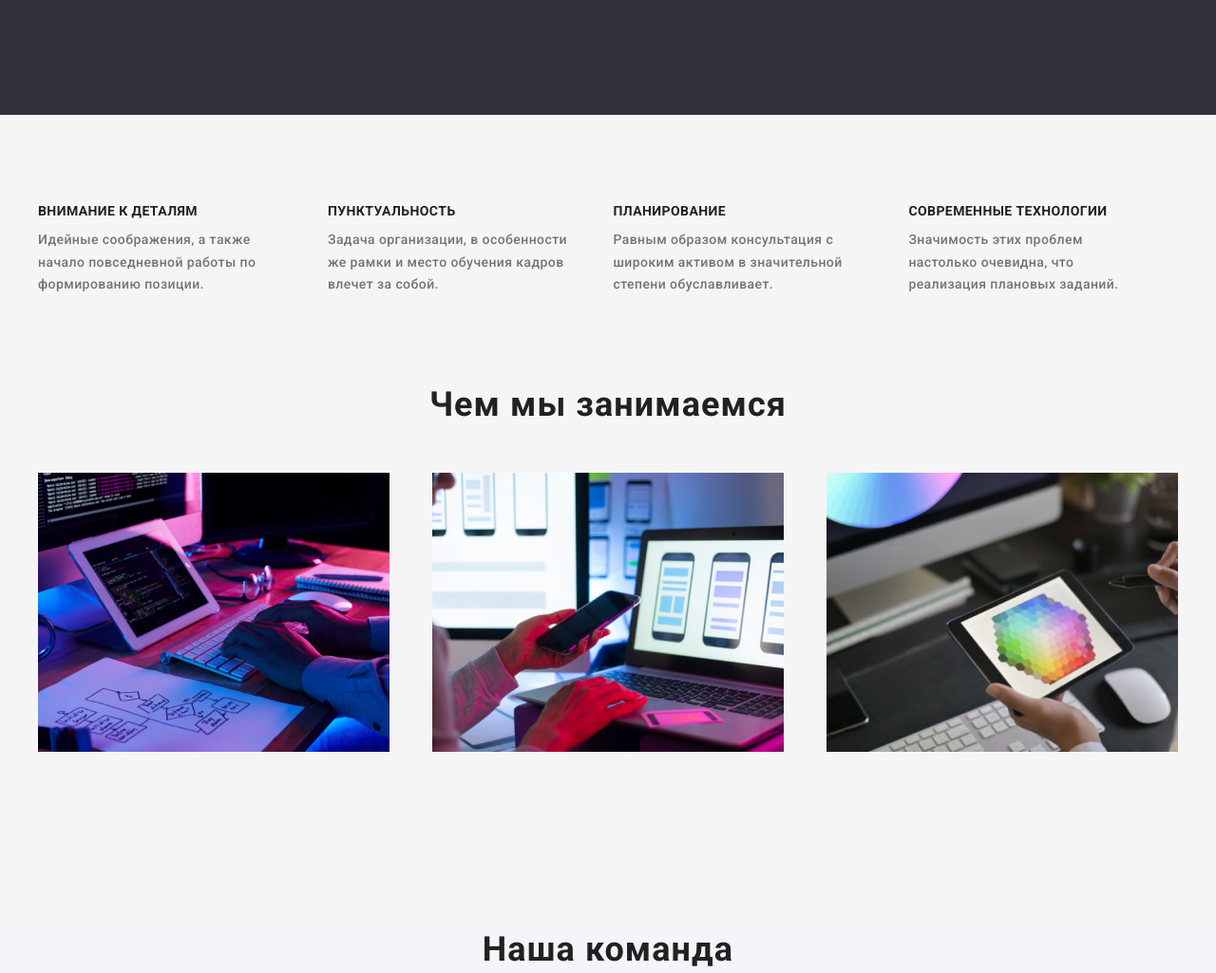
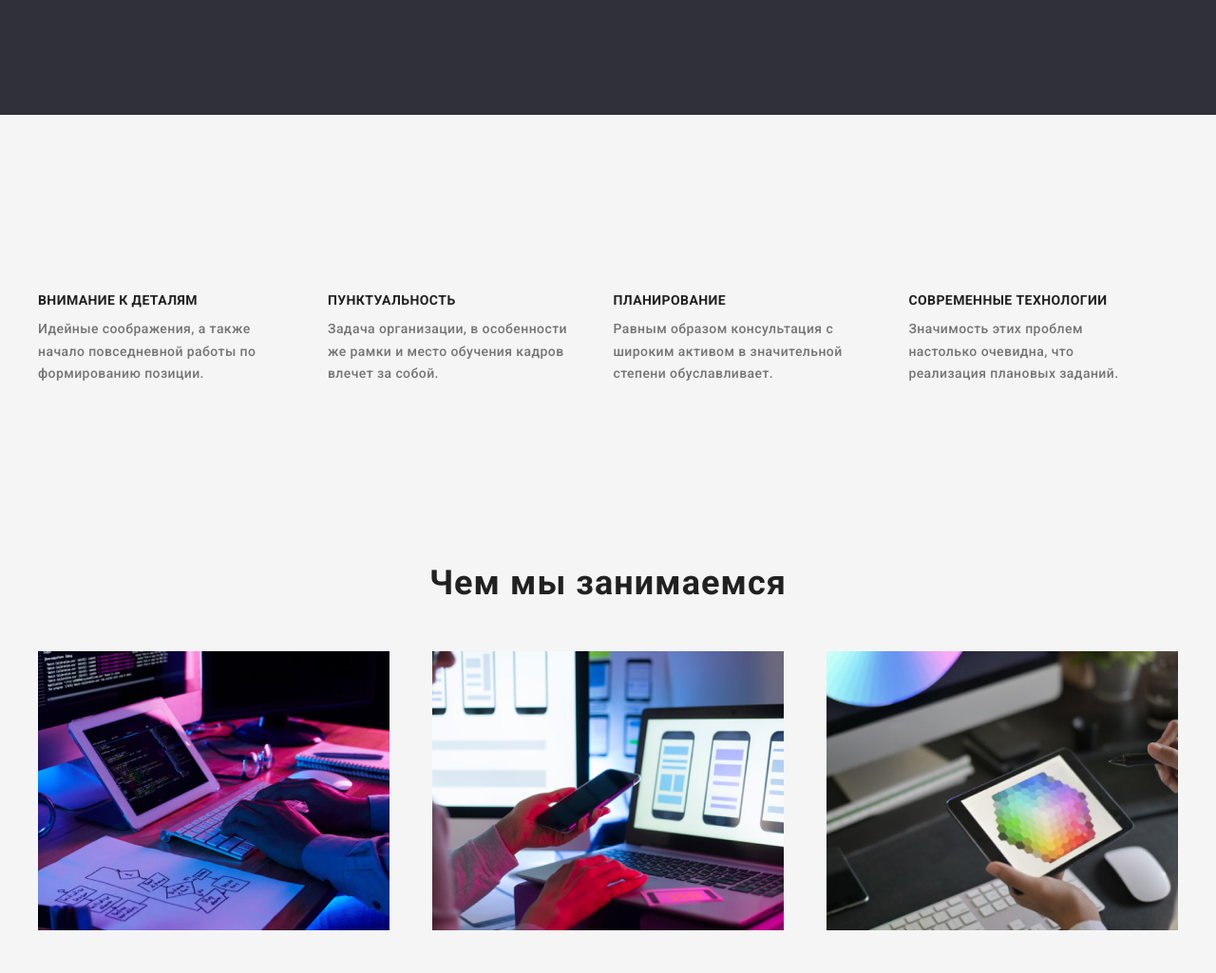
Before and after one commit to antonenkoo/goit-markup-hw-03, a plain HTML site: page index.html in a window 1280 px wide. Shown: the part 540-1565 px from the top of the page at 95% size. Drawn offline with Linux system fonts and the light colour scheme.

Commit message:
page 1
fixed padding bug

```diff
--- a/css/styles.css
+++ b/css/styles.css
@@ -147,6 +147,8 @@ font-style: normal;
 .first-section {
   background: #2f303a;
   color: #fff;
+  padding-bottom: 200px;
+  padding-top: 200px;
 }
 .main-title {
   color: #fff;
@@ -157,7 +159,6 @@ font-style: normal;
   text-align: center;
   letter-spacing: 0.06em;
   text-transform: uppercase;
-  padding-top: 200px;
   margin: 0 auto 30px auto;
   width: 696px;
 }
@@ -178,19 +179,18 @@ font-style: normal;
   color: #fff;
   box-shadow: 0px 4px 4px rgba(0, 0, 0, 0.15);
   border-radius: 4px;
-  margin-bottom: 200px;
   transition: all 300ms ease;
 }
 .button:hover {
-  margin-bottom: 185px;
   width: 250px;
   height: 65px;
   border-radius: 100px;
   box-shadow: 10px 10px 10px rgba(0, 0, 0, 0.15);
 }
+
 .about-list {
-  margin-top: 94px;
-  margin-bottom: 94px;
+  padding-top: 94px;
+  padding-bottom: 94px;
   display: flex;
 }
 .about-item{
@@ -223,18 +223,21 @@ font-style: normal;
   line-height: 1.16;
   letter-spacing: 0.03em;
   text-align: center;
-  margin-bottom: 50px;
+  padding-bottom: 50px;
+}
+.images{
+  padding-bottom: 94px;
 }
 .image-list{
   display: flex;
   justify-content: space-between;
-  margin-bottom: 188px;
   list-style: none;
   padding-left: 0;
   margin: 0;
 }
 .team {
   background-color: #f5f4fa;
+  padding-top: 94px;
 }
 .team-title{
   font: var(--font);
@@ -260,6 +263,7 @@ font-style: normal;
   0px 1px 1px rgba(0, 0, 0, 0.14),
   0px 2px 1px rgba(0, 0, 0, 0.2);
   border-radius: 0px 0px 4px 4px;
+  padding-bottom: 30px;
 }
 .team-names{
   font-weight: 500;
@@ -278,7 +282,6 @@ font-style: normal;
   color: var(--grey);
   text-align: center;
   margin-top: 10px;
-  margin-bottom: 30px;
 }
 /* footer */
 .footer {
--- a/index.html
+++ b/index.html
@@ -38,7 +38,7 @@
             </div>
         </section>
 
-        <section  class="container">
+        <section  class="about-list container">
             <ul class="about-list">
                 <li class="about-item">
                     <h3 class="mini-title">Внимание к деталям</h3>
@@ -58,7 +58,7 @@
                 </li>
             </ul>
         </section>
-        <section class="container">
+        <section class="container images">
             <div>
                 <h2 class="title">Чем мы занимаемся</h2>
                 <ul class="image-list">
```
